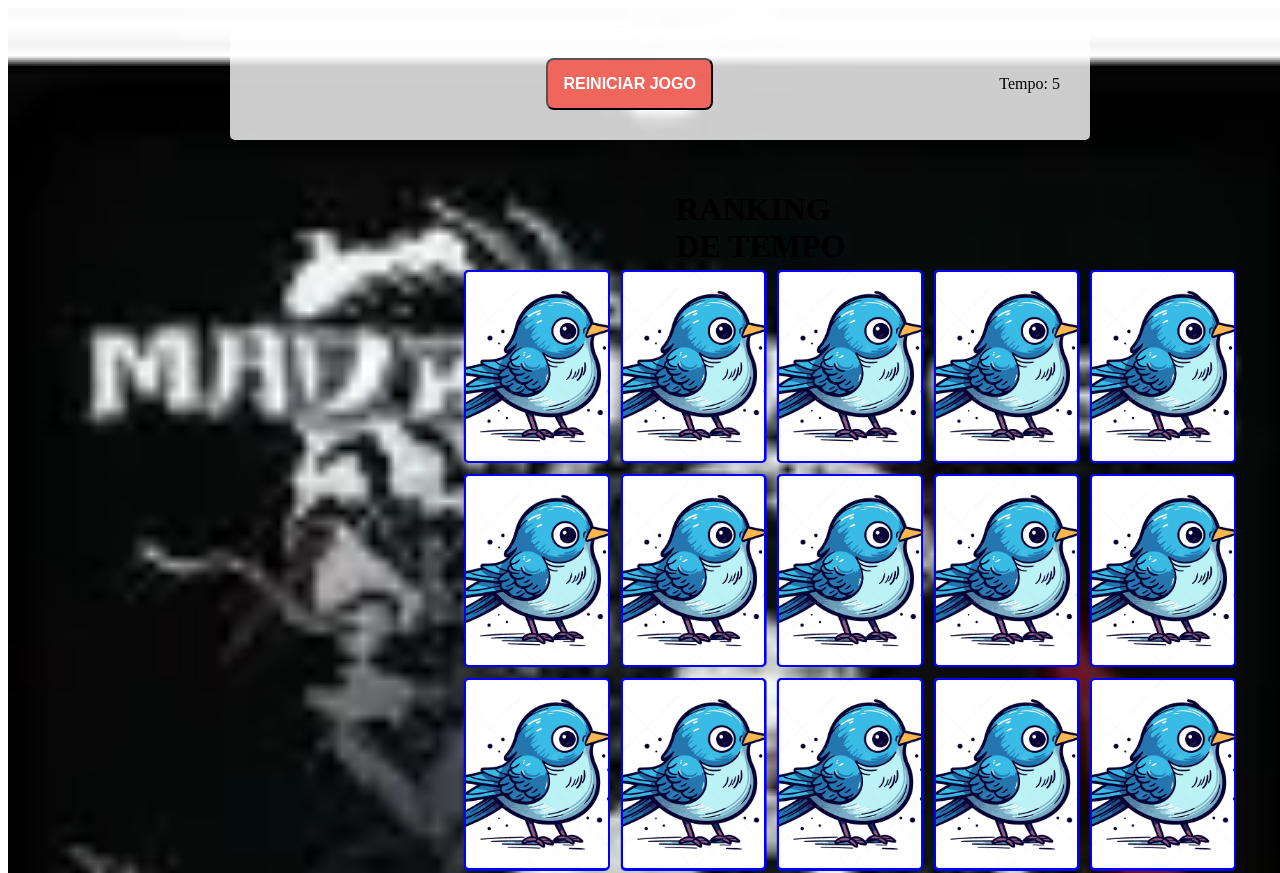
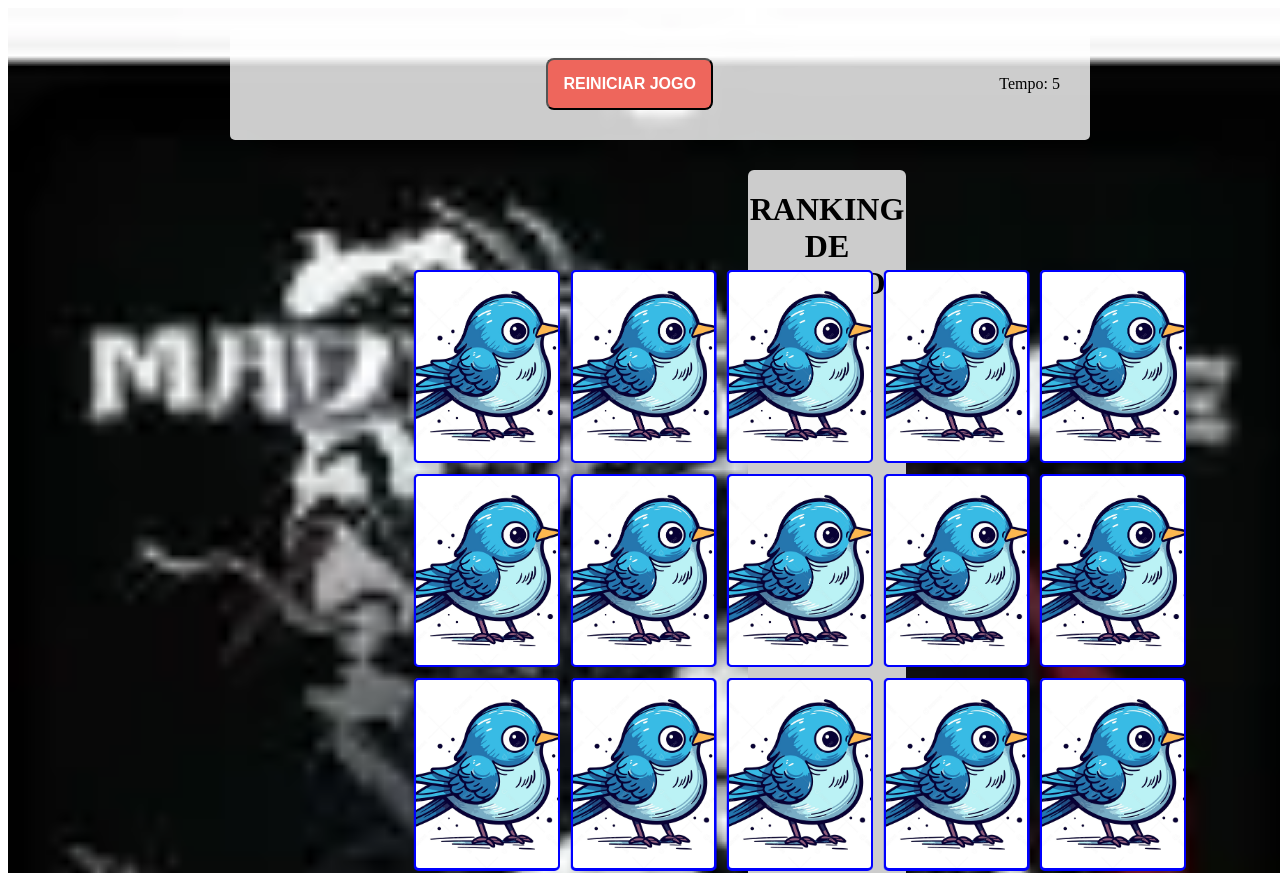
Before and after one commit to AlyssonPelc/JogodaMemoria, a plain HTML site: page jogomemoria/paginas/jogo.html in a window 1280 px wide. Shown: the top 873 px of the page. Drawn offline with Linux system fonts and the light colour scheme.

Commit message:
terceiro commit

```diff
--- a/jogomemoria/css/jogo.css
+++ b/jogomemoria/css/jogo.css
@@ -84,8 +84,19 @@ header{
 .divs{
     display: flex;
     height: 1000px;
+    gap: 100px;
 }
 .ranking{
-    background-color: ccc;
+    background-color: #ccc;
     color: black;
+    min-height: 200px;
+    border-radius: 6px;
+    height: auto;
 }
+.div1ranking{
+    text-align: center;
+}
+.div2ranking{
+    text-align: left;
+    padding-left: 20px;
+}
--- a/jogomemoria/paginas/jogo.html
+++ b/jogomemoria/paginas/jogo.html
@@ -24,7 +24,12 @@
             <div class="grid">
             </div>
             <div class="ranking">
-                <h1>RANKING DE TEMPO</h1>
+                <div class="div1ranking"><h1>RANKING DE TEMPO</h1></div>
+                <div class="div2ranking">
+                    <ul class="listaranking">
+
+                    </ul>
+                </div>
             </div>
         </div>
     </main>
```
